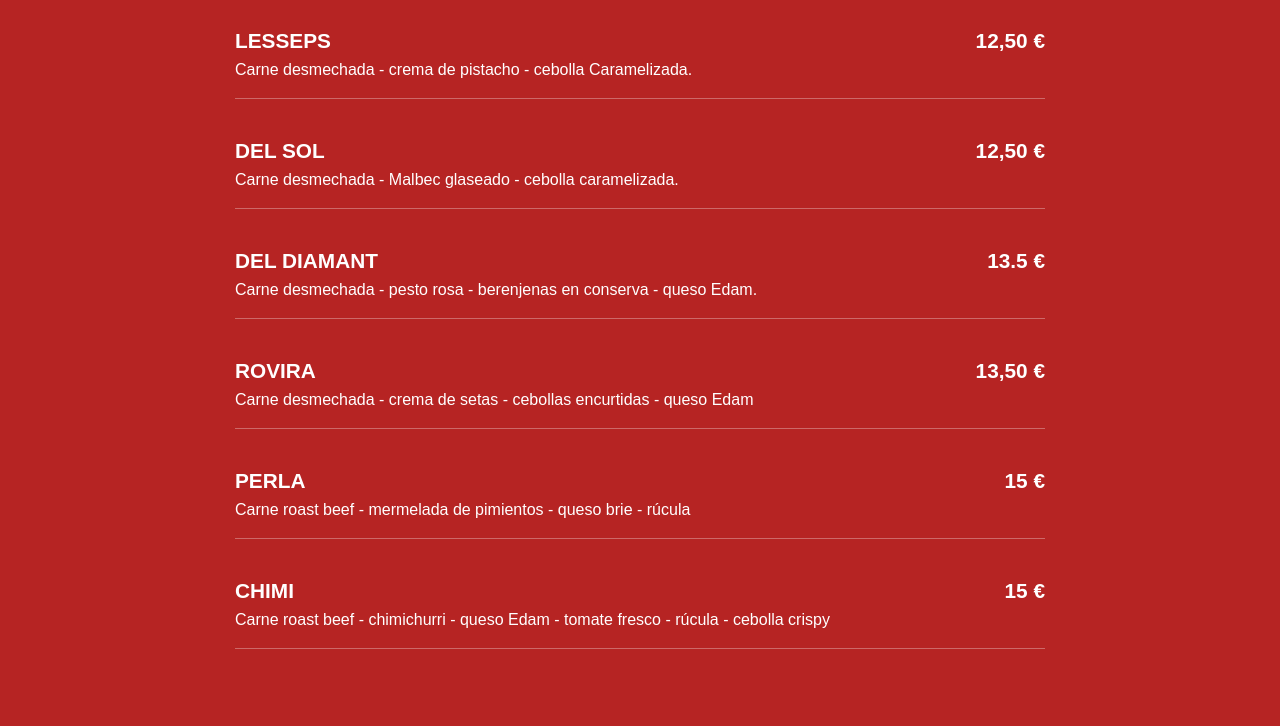
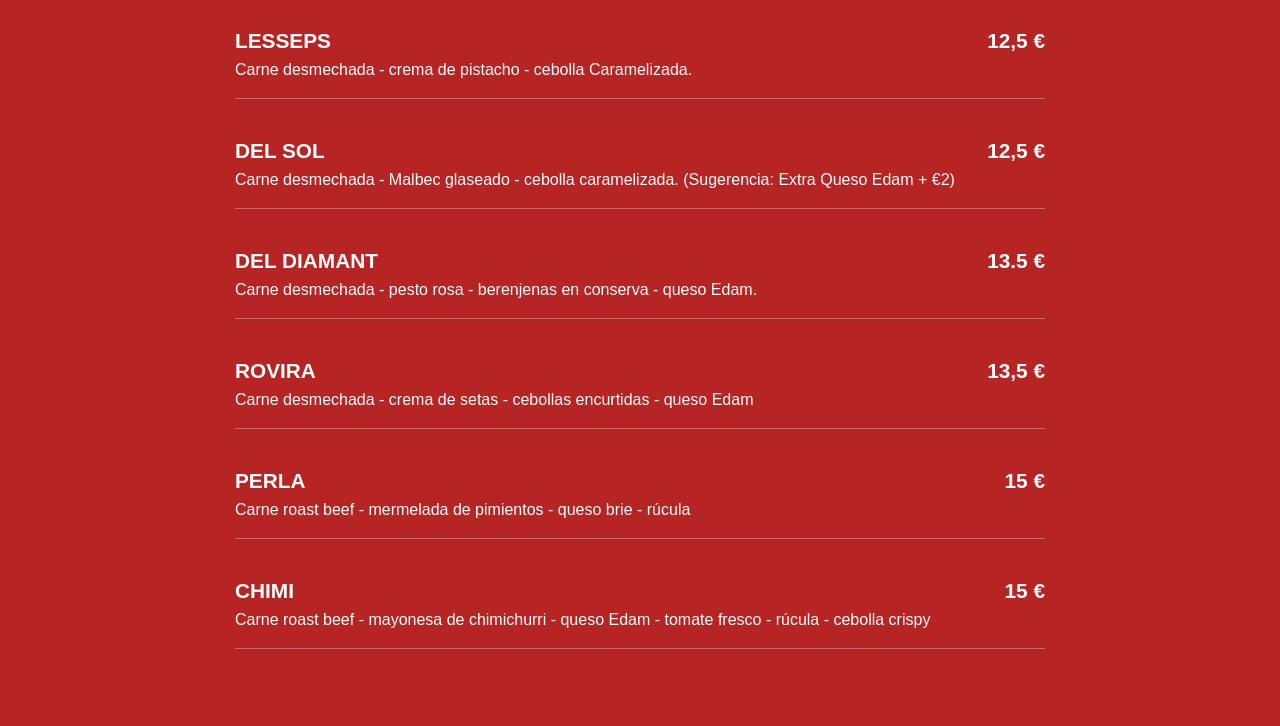
Before and after one commit to federicocuellosdev/popis, a plain HTML site: page menu.html in a window 1280 px wide. Shown: the part 615-1341 px from the top of the page. Drawn offline with Linux system fonts and the light colour scheme; a web font is replaced by a local one.

Commit message:
Catalogo actualizado + precio dual copa|botella con etiquetas por idioma (Copa/Botella, Copa/Ampolla, Glass/Bottle)
Co-Authored-By: Claude Opus 4.7 (1M context) <noreply@anthropic.com>

```diff
--- a/src/main.js
+++ b/src/main.js
@@ -161,7 +161,7 @@ const recarga = () => {
 const menu_datos = [
   {
     "id": "POPIS-01",
-    "precio": "12,50",
+    "precio": "12,5",
     "cat_nombre": "LESSEPS",
     "cat_descripcion": "Carn braseada i esfilagarsada - crema de festucs - ceba caramel·litzades.",
     "cat_categoria": "FOCACCIAS AMB CARN",
@@ -175,15 +175,15 @@ const menu_datos = [
   },
   {
     "id": "POPIS-02",
-    "precio": "12,50",
+    "precio": "12,5",
     "cat_nombre": "DEL SOL",
-    "cat_descripcion": "Carn braseada i esfilagarsada - Malbec glacejat - cebes caramel·litzades.",
+    "cat_descripcion": "Carn braseada i esfilagarsada - Malbec glacejat - cebes caramel·litzades. (Suggeriment: Extra de formatge Edam + 2 €)",
     "cat_categoria": "FOCACCIAS AMB CARN",
     "en_nombre": "DEL SOL",
-    "en_descripcion": "Braised & pulled beef - Glazed Malbec - caramelized onions.",
+    "en_descripcion": "Braised & pulled beef - Glazed Malbec - caramelized onions. (Suggestion: Extra Edam cheese + €2)",
     "en_categoria": "FOCACCIAS WITH MEET",
     "es_nombre": "DEL SOL",
-    "es_descripcion": "Carne desmechada - Malbec glaseado - cebolla caramelizada.",
+    "es_descripcion": "Carne desmechada - Malbec glaseado - cebolla caramelizada. (Sugerencia: Extra Queso Edam + €2)",
     "es_categoria": "FOCACCIAS DE CARNE",
     "local": "focacceria"
   },
@@ -203,7 +203,7 @@ const menu_datos = [
   },
   {
     "id": "POPIS-04",
-    "precio": "13,50",
+    "precio": "13,5",
     "cat_nombre": "ROVIRA",
     "cat_descripcion": "Carn desfilada - crema de bolets - cebes encurtides - formatge Edam.",
     "cat_categoria": "FOCACCIAS AMB CARN",
@@ -233,13 +233,13 @@ const menu_datos = [
     "id": "POPIS-06",
     "precio": "15",
     "cat_nombre": "CHIMI",
-    "cat_descripcion": "Carn de roast beef - chimichurri - formatge Edam - tomàquet fresc - ruca - ceba cruixent.",
+    "cat_descripcion": "Carn de roast beef - maionesa de chimichurri - formatge Edam - tomàquet fresc - ruca - ceba cruixent.",
     "cat_categoria": "FOCACCIAS AMB CARN",
     "en_nombre": "CHIMI",
-    "en_descripcion": "Roast beef - chimichurri - Edam cheese - fresh tomato - arugula - crispy onions.",
+    "en_descripcion": "Roast beef - chimichurri mayonnaise - Edam cheese - fresh tomato - arugula - crispy onions.",
     "en_categoria": "FOCACCIAS WITH MEET",
     "es_nombre": "CHIMI",
-    "es_descripcion": "Carne roast beef - chimichurri - queso Edam - tomate fresco - rúcula - cebolla crispy",
+    "es_descripcion": "Carne roast beef - mayonesa de chimichurri - queso Edam - tomate fresco - rúcula - cebolla crispy",
     "es_categoria": "FOCACCIAS DE CARNE",
     "local": "focacceria"
   },
@@ -315,7 +315,7 @@ const menu_datos = [
   },
   {
     "id": "POPIS-12",
-    "precio": "9,50",
+    "precio": "9,5",
     "cat_nombre": "MOZART",
     "cat_descripcion": "Crema de pesto - pernil dolç - formatge Edam.",
     "cat_categoria": "FOCACCIAS AMB EMBOTITS",
@@ -525,7 +525,7 @@ const menu_datos = [
   },
   {
     "id": "POPIS-27",
-    "precio": "2,30",
+    "precio": "2,3",
     "cat_nombre": "AIGUA",
     "cat_descripcion": "",
     "cat_categoria": "BEGUDES SENSE ALCOHOL",
@@ -567,7 +567,7 @@ const menu_datos = [
   },
   {
     "id": "POPIS-30",
-    "precio": "2,90",
+    "precio": "2,9",
     "cat_nombre": "SPRITE",
     "cat_descripcion": "",
     "cat_categoria": "BEGUDES SENSE ALCOHOL",
@@ -581,7 +581,7 @@ const menu_datos = [
   },
   {
     "id": "POPIS-31",
-    "precio": "2,90",
+    "precio": "2,9",
     "cat_nombre": "COCA COLA",
     "cat_descripcion": "",
     "cat_categoria": "BEGUDES SENSE ALCOHOL",
@@ -595,7 +595,7 @@ const menu_datos = [
   },
   {
     "id": "POPIS-32",
-    "precio": "2,90",
+    "precio": "2,9",
     "cat_nombre": "COCA COLA ZERO",
     "cat_descripcion": "",
     "cat_categoria": "BEGUDES SENSE ALCOHOL",
@@ -637,7 +637,7 @@ const menu_datos = [
   },
   {
     "id": "POPIS-35",
-    "precio": "2,20",
+    "precio": "2,2",
     "cat_nombre": "CANYETA ESTRELLA",
     "cat_descripcion": "",
     "cat_categoria": "BEGUDES AMB ALCOHOL",
@@ -651,7 +651,7 @@ const menu_datos = [
   },
   {
     "id": "POPIS-36",
-    "precio": "2,20",
+    "precio": "2,2",
     "cat_nombre": "CANYETA TURIA",
     "cat_descripcion": "",
     "cat_categoria": "BEGUDES AMB ALCOHOL",
@@ -693,7 +693,7 @@ const menu_datos = [
   },
   {
     "id": "POPIS-39",
-    "precio": "3,30",
+    "precio": "3,3",
     "cat_nombre": "DAMM LEMON",
     "cat_descripcion": "CLARA",
     "cat_categoria": "BEGUDES AMB ALCOHOL",
@@ -721,7 +721,7 @@ const menu_datos = [
   },
   {
     "id": "POPIS-41",
-    "precio": "3,20",
+    "precio": "3,2",
     "cat_nombre": "VERMÚ",
     "cat_descripcion": "",
     "cat_categoria": "BEGUDES AMB ALCOHOL",
@@ -763,7 +763,7 @@ const menu_datos = [
   },
   {
     "id": "POPIS-44",
-    "precio": "3,50",
+    "precio": "3,5",
     "cat_nombre": "COPA VI NEGRE",
     "cat_descripcion": "",
     "cat_categoria": "VI",
@@ -777,7 +777,7 @@ const menu_datos = [
   },
   {
     "id": "POPIS-45",
-    "precio": "3,50",
+    "precio": "3,5",
     "cat_nombre": "COPA VIU BLANC",
     "cat_descripcion": "",
     "cat_categoria": "VI",
@@ -791,7 +791,7 @@ const menu_datos = [
   },
   {
     "id": "POPIS-46",
-    "precio": "5 \n 25",
+    "precio": "5 | 25",
     "cat_nombre": "FIGA",
     "cat_descripcion": "Garnacha negra 70%, Cariñena",
     "cat_categoria": "VINS NATURALS",
@@ -819,7 +819,7 @@ const menu_datos = [
   },
   {
     "id": "POPIS-48",
-    "precio": "4.5 \n 23",
+    "precio": "4.5 | 23",
     "cat_nombre": "OH! BLANCO",
     "cat_descripcion": "Moscatel",
     "cat_categoria": "VINS NATURALS",
@@ -833,7 +833,7 @@ const menu_datos = [
   },
   {
     "id": "POPIS-49",
-    "precio": "5 \n 25",
+    "precio": "5 | 25",
     "cat_nombre": "OH! ORANGE",
     "cat_descripcion": "Garnacha Blanca",
     "cat_categoria": "VINS NATURALS",
@@ -847,7 +847,7 @@ const menu_datos = [
   },
   {
     "id": "POPIS-50",
-    "precio": "4.5 \n 24",
+    "precio": "4.5 | 24",
     "cat_nombre": "OH! ROJO",
     "cat_descripcion": "Garnacha Negra",
     "cat_categoria": "VINS NATURALS",
@@ -953,7 +953,7 @@ const menu_datos = [
     "en_descripcion": "Poached egg, avocado, cooked ham, classic hummus, beetroot hummus, cherry tomatoes, olives, pickles, arugula and alfalfa sprouts, pesto oil, and seeded bread.",
     "en_categoria": "BREAKFAST - BRUNCH",
     "es_nombre": "NORDIC PLATE - VEGGIE",
-    "es_descripcion": "Huevo poché, aguacate, jamón dulce, hummus clásico, hummus de remolacha, tomates cherry, aceitunas, pepinillos, rúcula con brotes de alfalfa, aceite de pesto y pan de semillas.\nEXTRA HUMMUS 1,5€",
+    "es_descripcion": "Huevo poché, aguacate, jamón dulce, hummus clásico, hummus de remolacha, tomates cherry, aceitunas, pepinillos, rúcula con brotes de alfalfa, aceite de pesto y pan de semillas.",
     "es_categoria": "DESAYUNOS - BRUNCH",
     "local": "bolleria"
   },
@@ -1057,7 +1057,7 @@ const menu_datos = [
   },
   {
     "id": "POPIS-65",
-    "precio": "1,90",
+    "precio": "1,9",
     "cat_nombre": "ESPRESSO",
     "cat_descripcion": "",
     "cat_categoria": "BEGUDES CALENTES",
@@ -1071,7 +1071,7 @@ const menu_datos = [
   },
   {
     "id": "POPIS-66",
-    "precio": "2,40",
+    "precio": "2,4",
     "cat_nombre": "ESPRESSO DOBLE",
     "cat_descripcion": "",
     "cat_categoria": "BEGUDES CALENTES",
@@ -1085,7 +1085,7 @@ const menu_datos = [
   },
   {
     "id": "POPIS-67",
-    "precio": "2,40",
+    "precio": "2,4",
     "cat_nombre": "TALLAT",
     "cat_descripcion": "",
     "cat_categoria": "BEGUDES CALENTES",
@@ -1099,7 +1099,7 @@ const menu_datos = [
   },
   {
     "id": "POPIS-68",
-    "precio": "2,80",
+    "precio": "2,8",
     "cat_nombre": "AMERICANO",
     "cat_descripcion": "",
     "cat_categoria": "BEGUDES CALENTES",
@@ -1113,7 +1113,7 @@ const menu_datos = [
   },
   {
     "id": "POPIS-69",
-    "precio": "2,90",
+    "precio": "2,9",
     "cat_nombre": "LATTE",
     "cat_descripcion": "",
     "cat_categoria": "BEGUDES CALENTES",
@@ -1127,7 +1127,7 @@ const menu_datos = [
   },
   {
     "id": "POPIS-70",
-    "precio": "2,90",
+    "precio": "2,9",
     "cat_nombre": "CAPUCCINO",
     "cat_descripcion": "",
     "cat_categoria": "BEGUDES CALENTES",
@@ -1141,7 +1141,7 @@ const menu_datos = [
   },
   {
     "id": "POPIS-71",
-    "precio": "3,50",
+    "precio": "3,5",
     "cat_nombre": "FLAT WHITE",
     "cat_descripcion": "",
     "cat_categoria": "BEGUDES CALENTES",
@@ -1155,7 +1155,7 @@ const menu_datos = [
   },
   {
     "id": "POPIS-72",
-    "precio": "3,90",
+    "precio": "3,9",
     "cat_nombre": "MATCHA LATTE",
     "cat_descripcion": "",
     "cat_categoria": "BEGUDES CALENTES",
@@ -1169,7 +1169,7 @@ const menu_datos = [
   },
   {
     "id": "POPIS-73",
-    "precio": "4,40",
+    "precio": "4,4",
     "cat_nombre": "VAINILLA MATCHA LATTE",
     "cat_descripcion": "",
     "cat_categoria": "BEGUDES CALENTES",
@@ -1183,7 +1183,7 @@ const menu_datos = [
   },
   {
     "id": "POPIS-74",
-    "precio": "3,40",
+    "precio": "3,4",
     "cat_nombre": "LATTE DE VAINILLA",
     "cat_descripcion": "",
     "cat_categoria": "BEGUDES CALENTES",
@@ -1197,7 +1197,7 @@ const menu_datos = [
   },
   {
     "id": "POPIS-75",
-    "precio": "3,40",
+    "precio": "3,4",
     "cat_nombre": "LATTE DE CARAMEL",
     "cat_descripcion": "",
     "cat_categoria": "BEGUDES CALENTES",
@@ -1211,7 +1211,7 @@ const menu_datos = [
   },
   {
     "id": "POPIS-76",
-    "precio": "3,40",
+    "precio": "3,4",
     "cat_nombre": "LATTE DE MOCCA",
     "cat_descripcion": "",
     "cat_categoria": "BEGUDES CALENTES",
@@ -1225,7 +1225,7 @@ const menu_datos = [
   },
   {
     "id": "POPIS-77",
-    "precio": "3,90",
+    "precio": "3,9",
     "cat_nombre": "XOCOLATA CALENTA",
     "cat_descripcion": "",
     "cat_categoria": "BEGUDES CALENTES",
@@ -1239,7 +1239,7 @@ const menu_datos = [
   },
   {
     "id": "POPIS-78",
-    "precio": "3,90",
+    "precio": "3,9",
     "cat_nombre": "CHAI LATTE",
     "cat_descripcion": "",
     "cat_categoria": "BEGUDES CALENTES",
@@ -1253,7 +1253,7 @@ const menu_datos = [
   },
   {
     "id": "POPIS-79",
-    "precio": "4,40",
+    "precio": "4,4",
     "cat_nombre": "DIRTY CHAI LATTE",
     "cat_descripcion": "",
     "cat_categoria": "BEGUDES CALENTES",
@@ -1267,7 +1267,7 @@ const menu_datos = [
   },
   {
     "id": "POPIS-80",
-    "precio": "2,40",
+    "precio": "2,4",
     "cat_nombre": "INFUSIÓ",
     "cat_descripcion": "",
     "cat_categoria": "BEGUDES CALENTES",
@@ -1281,7 +1281,7 @@ const menu_datos = [
   },
   {
     "id": "POPIS-81",
-    "precio": "3,50",
+    "precio": "3,5",
     "cat_nombre": "BATCH BREW",
     "cat_descripcion": "",
     "cat_categoria": "BEGUDES CALENTES",
@@ -1295,7 +1295,7 @@ const menu_datos = [
   },
   {
     "id": "POPIS-82",
-    "precio": "3,90",
+    "precio": "3,9",
     "cat_nombre": "PURPLE LATTE",
     "cat_descripcion": "",
     "cat_categoria": "BEGUDES CALENTES",
@@ -1309,7 +1309,7 @@ const menu_datos = [
   },
   {
     "id": "POPIS-83",
-    "precio": "3,90",
+    "precio": "3,9",
     "cat_nombre": "PINK LATTE",
     "cat_descripcion": "",
     "cat_categoria": "BEGUDES CALENTES",
@@ -1323,7 +1323,7 @@ const menu_datos = [
   },
   {
     "id": "POPIS-84",
-    "precio": "3,70",
+    "precio": "3,7",
     "cat_nombre": "GOLDEN MILK",
     "cat_descripcion": "",
     "cat_categoria": "BEGUDES CALENTES",
@@ -1337,7 +1337,7 @@ const menu_datos = [
   },
   {
     "id": "POPIS-85",
-    "precio": "4,50",
+    "precio": "4,5",
     "cat_nombre": "LATTE FRED",
     "cat_descripcion": "",
     "cat_categoria": "BEGUDES FREDES",
@@ -1351,7 +1351,7 @@ const menu_datos = [
   },
   {
     "id": "POPIS-86",
-    "precio": "4,80",
+    "precio": "4,8",
     "cat_nombre": "LATTE FRED DE VAINILLA",
     "cat_descripcion": "",
     "cat_categoria": "BEGUDES FREDES",
@@ -1365,7 +1365,7 @@ const menu_datos = [
   },
   {
     "id": "POPIS-87",
-    "precio": "4,80",
+    "precio": "4,8",
     "cat_nombre": "LATTE FRED DE CARAMEL",
     "cat_descripcion": "",
     "cat_categoria": "BEGUDES FREDES",
@@ -1379,7 +1379,7 @@ const menu_datos = [
   },
   {
     "id": "POPIS-88",
-    "precio": "4,80",
+    "precio": "4,8",
     "cat_nombre": "LATTE FRED DE MOCCA",
     "cat_descripcion": "",
     "cat_categoria": "BEGUDES FREDES",
@@ -1393,7 +1393,7 @@ const menu_datos = [
   },
   {
     "id": "POPIS-89",
-    "precio": "4,50",
+    "precio": "4,5",
     "cat_nombre": "XOCOLATE FREDA",
     "cat_descripcion": "",
     "cat_categoria": "BEGUDES FREDES",
@@ -1421,7 +1421,7 @@ const menu_datos = [
   },
   {
     "id": "POPIS-91",
-    "precio": "5,00",
+    "precio": "5",
     "cat_nombre": "LATTE FRED DE VAINILLA MATCHA",
     "cat_descripcion": "",
     "cat_categoria": "BEGUDES FREDES",
@@ -1435,7 +1435,7 @@ const menu_datos = [
   },
   {
     "id": "POPIS-92",
-    "precio": "5,00",
+    "precio": "5",
     "cat_nombre": "MATCHA FRED DE GRANA",
     "cat_descripcion": "",
     "cat_categoria": "BEGUDES FREDES",
@@ -1449,7 +1449,7 @@ const menu_datos = [
   },
   {
     "id": "POPIS-93",
-    "precio": "5,00",
+    "precio": "5",
     "cat_nombre": "MATCHA FRED DE MANGO",
     "cat_descripcion": "",
     "cat_categoria": "BEGUDES FREDES",
@@ -1463,7 +1463,7 @@ const menu_datos = [
   },
   {
     "id": "POPIS-94",
-    "precio": "5,00",
+    "precio": "5",
     "cat_nombre": "MATCHA FRED DE COCO",
     "cat_descripcion": "",
     "cat_categoria": "BEGUDES FREDES",
@@ -1477,7 +1477,7 @@ const menu_datos = [
   },
   {
     "id": "POPIS-95",
-    "precio": "4,70",
+    "precio": "4,7",
     "cat_nombre": "ICED CHAI LATTE",
     "cat_descripcion": "",
     "cat_categoria": "BEGUDES FREDES",
@@ -1491,7 +1491,7 @@ const menu_datos = [
   },
   {
     "id": "POPIS-96",
-    "precio": "5,20",
+    "precio": "5,2",
     "cat_nombre": "ICED DIRTY CHAI LATTE",
     "cat_descripcion": "",
     "cat_categoria": "BEGUDES FREDES",
@@ -1533,7 +1533,7 @@ const menu_datos = [
   },
   {
     "id": "POPIS-99",
-    "precio": "4,70",
+    "precio": "4,7",
     "cat_nombre": "ICED GOLDEN MILK",
     "cat_descripcion": "",
     "cat_categoria": "BEGUDES FREDES",
@@ -1547,7 +1547,7 @@ const menu_datos = [
   },
   {
     "id": "POPIS-100",
-    "precio": "4,5",
+    "precio": "4",
     "cat_nombre": "COLD BREW",
     "cat_descripcion": "",
     "cat_categoria": "BEGUDES FREDES",
@@ -1559,8 +1559,7 @@ const menu_datos = [
     "es_categoria": "BEBIDAS FRIAS",
     "local": "bolleria"
   }
-]
-// Filtro por local — usa la columna `local` del dato (focacceria | bolleria | ambos)
+]// Filtro por local — usa la columna `local` del dato (focacceria | bolleria | ambos)
 const menu_cargar = () => {
   const params = new URLSearchParams(window.location.search)
   const idioma = params.get('v') || localStorage.getItem('idioma_preferido') || sessionStorage.getItem('idioma') || 'es'
@@ -1646,7 +1645,21 @@ const menu_cargar = () => {
 
         const precio = document.createElement('p')
         precio.className = 'menu_item_precio'
-        precio.textContent = `${item.precio} €`
+        const strPrecio = String(item.precio || '')
+        if (strPrecio.includes('|')) {
+          // Precio dual (vinos): "copa | botella" → "Copa 5€ · Botella 25€"
+          const partes = strPrecio.split('|').map(s => s.trim())
+          const labels = {
+            es: ['Copa', 'Botella'],
+            cat: ['Copa', 'Ampolla'],
+            en: ['Glass', 'Bottle']
+          }
+          const [lblA, lblB] = labels[idioma] || labels.es
+          precio.classList.add('menu_item_precio_dual')
+          precio.innerHTML = `<span>${lblA} ${partes[0]} €</span><span class="precio-sep"> · </span><span>${lblB} ${partes[1]} €</span>`
+        } else {
+          precio.textContent = `${item.precio} €`
+        }
 
         itemP.appendChild(nombre)
         itemP.appendChild(precio)
```
Also changed, not shown: src/main.css (+11 -0 lines).
